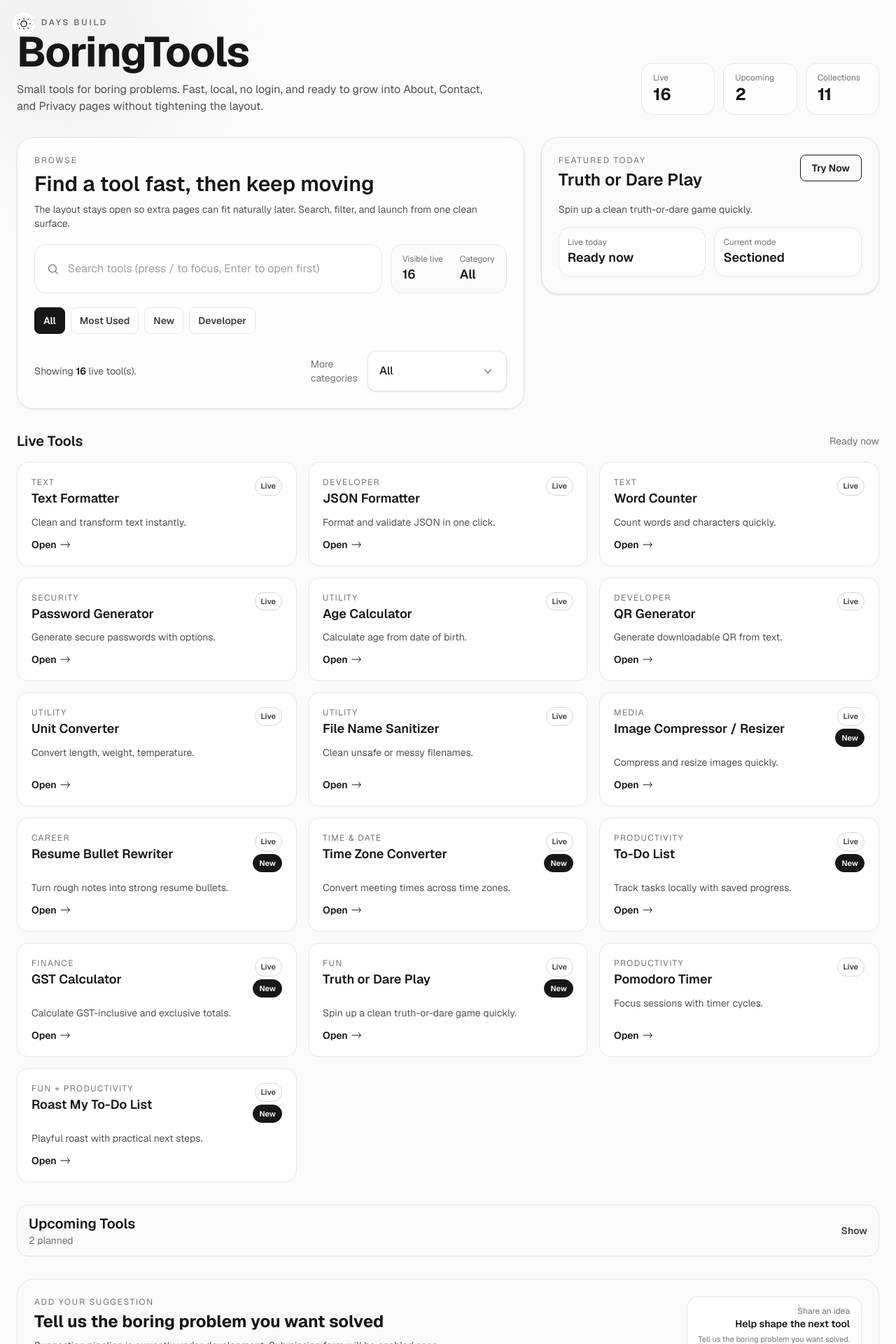
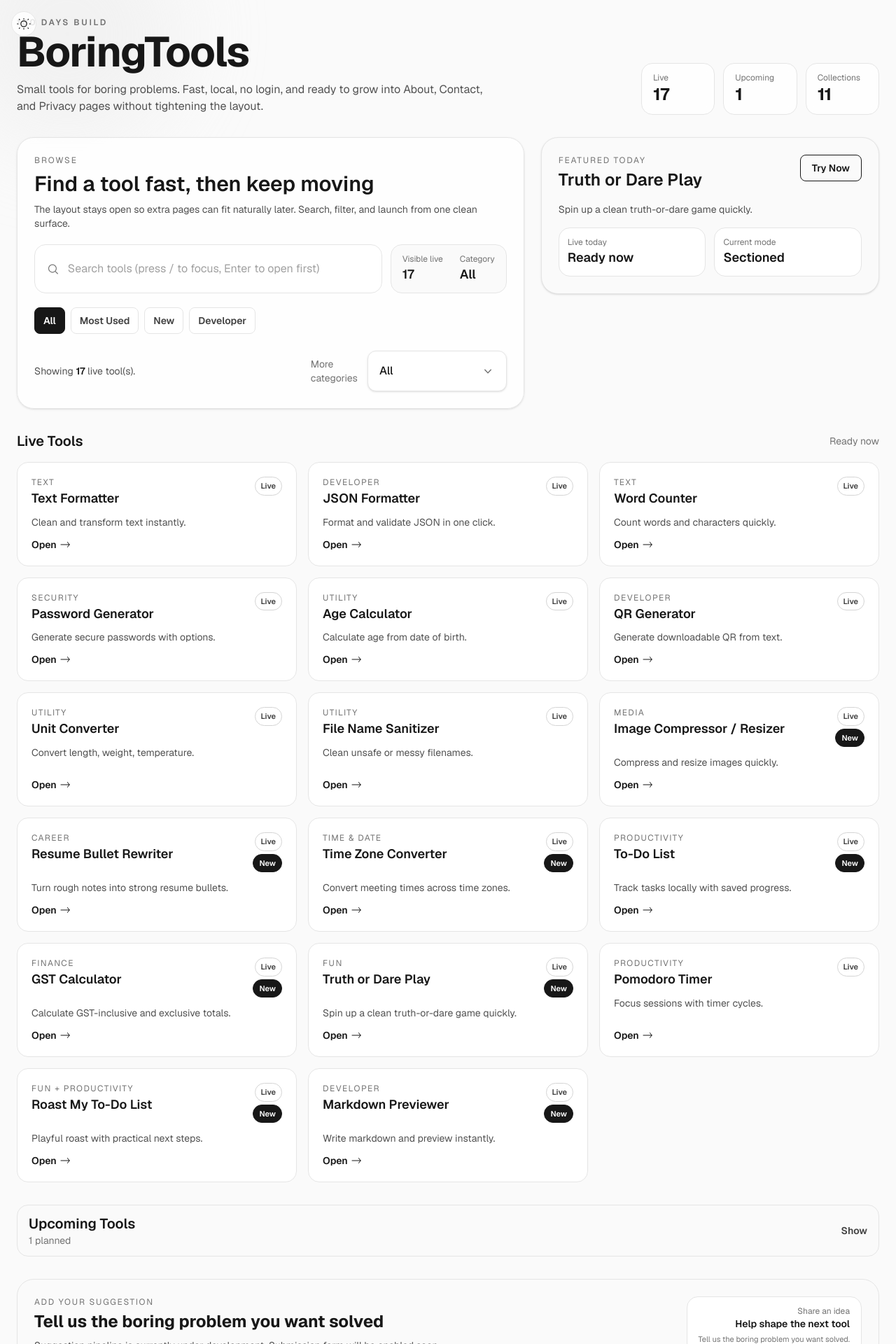
Before and after one commit to ius-sharma/boring-tools, a Next.js app: page / in a window 1280 px wide. Shown: the top 1920 px of the page at 70% size. Built offline with nearby package versions, Linux system fonts and the light colour scheme.

Commit message:
Make 'Markdown Previewer' live; update README progress

```diff
--- a/app/page.jsx
+++ b/app/page.jsx
@@ -139,16 +139,18 @@ const tools = [
     status: "Live",
     isNew: true,
   },
+  {
+    id: "markdown-previewer",
+    name: "Markdown Previewer",
+    href: "/markdown-previewer",
+    category: "Developer",
+    description: "Write markdown and preview instantly.",
+    status: "Live",
+    isNew: true,
+  },
 ];
 
 const upcomingTools = [
-  {
-    id: "markdown-previewer",
-    name: "Markdown Previewer",
-    category: "Developer",
-    description: "Write markdown and preview instantly.",
-    eta: "Coming Soon",
-  },
   {
     id: "video-transcriber",
     name: "Video Transcriber",
@@ -176,6 +178,7 @@ const liveToolIds = new Set([
   "time-zone-converter",
   "truth-or-dare-play",
   "roast-my-todo-list",
+  "markdown-previewer",
 ]);
 
 // Derive the currently available live tools and the rest (moved to upcoming)
```
Also changed, not shown: 1 other file (tests, documents, lock files or other folders).
